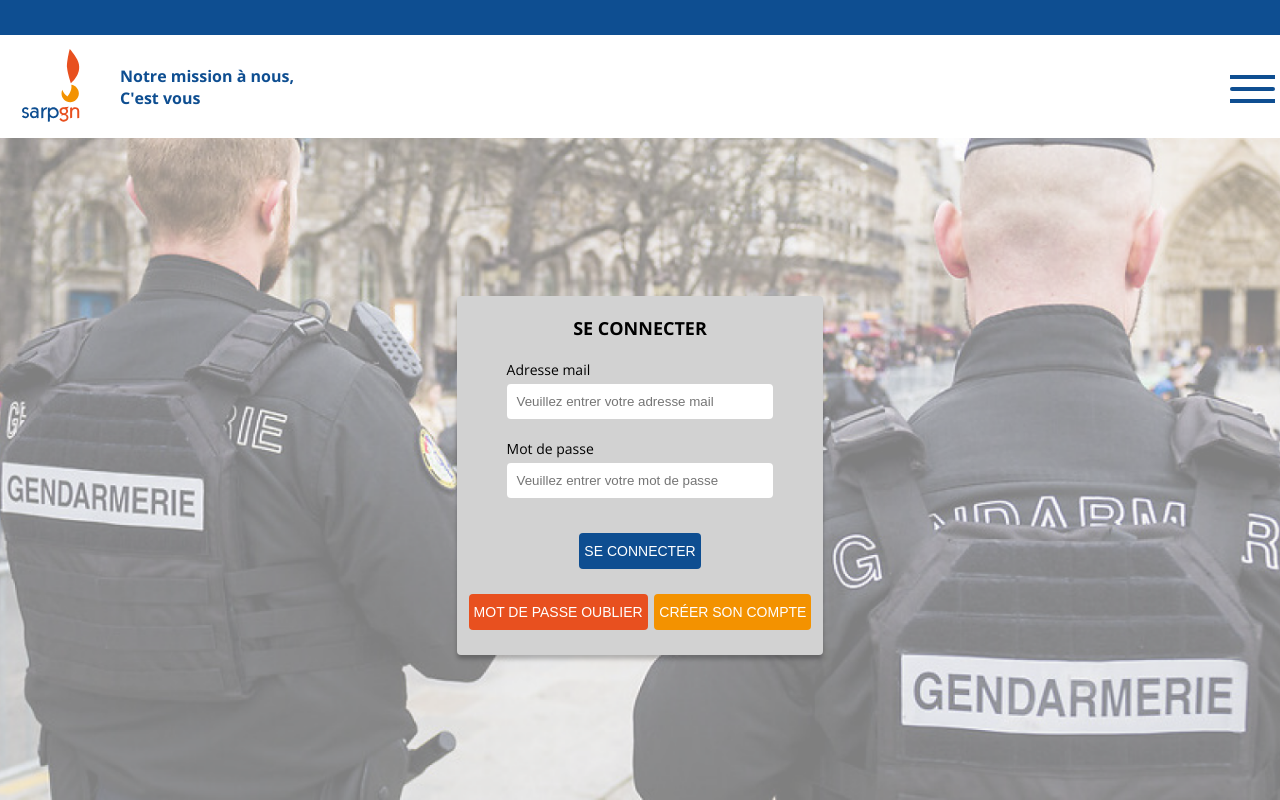
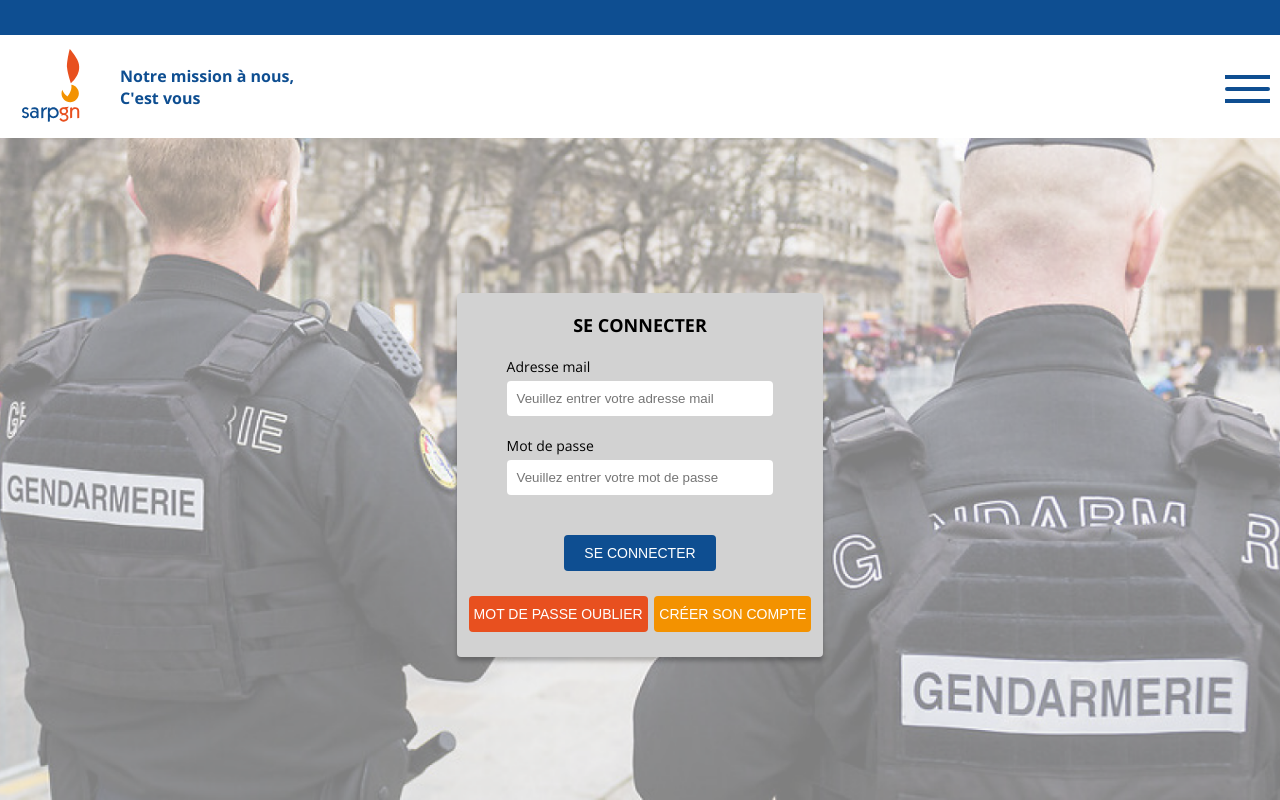
Before and after one commit to KilianOlry/projectXhtml, a website: page asset/pages/signin.html in a window 1280 px wide. Drawn offline with nearby package versions, Linux system fonts and the light colour scheme.

Commit message:
transformation en input de type submit

```diff
--- a/asset/pages/signin.html
+++ b/asset/pages/signin.html
@@ -84,7 +84,7 @@
                 </div>
 
                 <div class="btn login">
-                    <button><a href="#">se connecter</a></button>
+                    <input type="submit" value="se connecter">
                 </div>
 
             </form>
--- a/asset/scss/_mixins.scss
+++ b/asset/scss/_mixins.scss
@@ -54,4 +54,5 @@
   border: none;
   border-radius: var(--border-radius-input);
   text-transform: uppercase;
+  cursor: pointer;
 }
--- a/asset/scss/signin.scss
+++ b/asset/scss/signin.scss
@@ -51,6 +51,7 @@ body {
     }
   }
 
+
   label {
     font-size: var(--smaller-size);
   }
@@ -69,12 +70,18 @@ body {
 .login {
   text-align: center;
   margin-top: 1.5rem;
+
+  input[type=submit] {
+    width: auto;
+    @include btn_forms;
+    padding: 1rem 2rem;
+    background-color: var(--color-blue);
+    color: var(--color-white);
+
+  }
 }
 
 button {
-  @include btn_forms;
-  background-color: var(--color-blue);
-
   @include smartphone {
     font-size: var(--smalling-size)
   }
```
Also changed, not shown: asset/css/signin.css, 1 other file.
